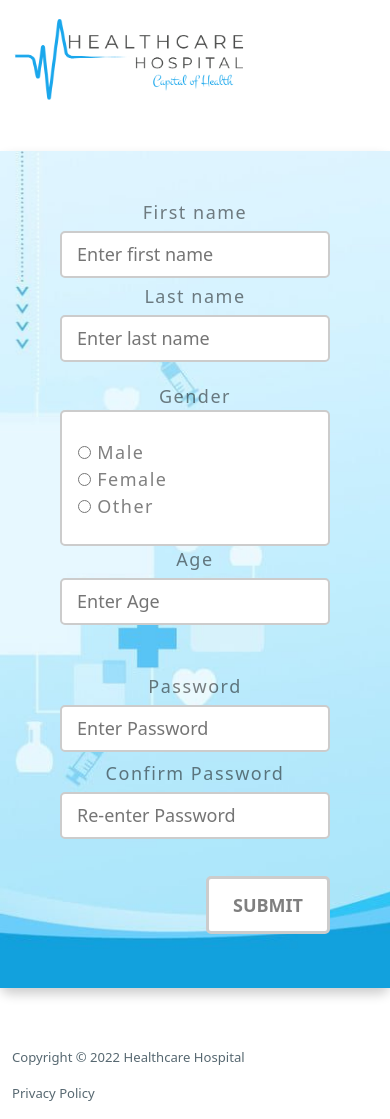
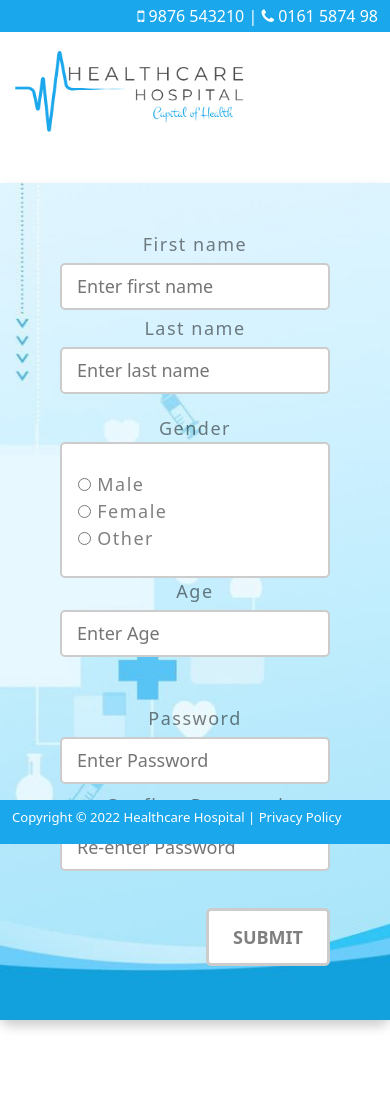
Before and after one commit to mohitshr1003/healthcare, a Django app: page /reception/ in a window 390 px wide. After the commit the page ends 1030 px from the top, so only its background shows below. Run offline with Django 4.2, Linux system fonts and the light colour scheme; parts of the project's set-up code (start-up, migrations or seed data) failed here and were passed over; some libraries are stand-ins or nearby versions.

Commit message:
Homepage responsive

```diff
--- a/templates/base.html
+++ b/templates/base.html
@@ -15,9 +15,10 @@
 </head>
 
 <body>
-    <!-- <div class="col-12 fixed-top"><img src="{% static 'images/strip.png' %}" class="img-fluid w-100" style="height:60px;"></div> -->
-
-    <header class="sticky-top bg-white" style=" transition: box-shadow 0.25s cubic-bezier(0.32, 0.01, 0, 1);">
+    <div class="col-12" style="background-color:#1aa7ec;">
+        <div class="container text-end text-white py-1"><i class="fa fa-mobile" aria-hidden="true"></i> 9876 543210 | <i class="fa fa-phone" aria-hidden="true"></i> 0161 5874 98</div>
+    </div>
+    <header class="sticky-top bg-white">
         <div class="container">
             <div class="row pt-3">
                 <div class="col-lg-3 col-md-4 col-sm-5 col-8">
@@ -35,10 +36,9 @@
     {% block body_content %}
 
     {% endblock %}
-    <footer class="py-lg-5 py-md-0 pt-sm-5" style="bottom: 0; width:100%">
-        <div class="container">
-        <p style="font-size: 0.82em;color: #576871;">Copyright © 2022 Healthcare Hospital</p>
-        <p style="font-size: 0.82em;color: #576871;">Privacy Policy</p>
+    <footer class="fixed-bottom mt-3 pt-2" style="background-color: #1aa7ec;">
+        <div class="container text-white">
+        <p style="font-size: 0.82em;">Copyright © 2022 Healthcare Hospital | Privacy Policy</p>
         </div>
     </footer>
 </body>
--- a/templates/index.html
+++ b/templates/index.html
@@ -25,8 +25,9 @@
                         </div>
                     </div>
                 </div>
-                <div class="col-lg-6 col-md-8 col-12 ps-5 pt-5 d-none d-md-block float-end">
-                    <img src="{% static 'images/dp-new.png' %}" class="img-fluid">
+                <div class="mt-md-5 mt-lg-5 mt-xl-0 col-lg-6 col-md-8 col-12 pt-lg-5 pt-xxl-0 d-none d-md-block float-end">
+                    <img src="{% static 'images/dp-vec2.webp' %}" class="img-fluid mt-lg-3 mt-xl-1">
+                    <img src="{% static 'images/img1.jpg' %}" class=" mt-5 d-none d-lg-none d-sm-block img-fluid">
                 </div>
             </div>
         </div>
```
Also changed, not shown: static/images/dp-vec2.webp (added), static/images/img1.jpg (added).
